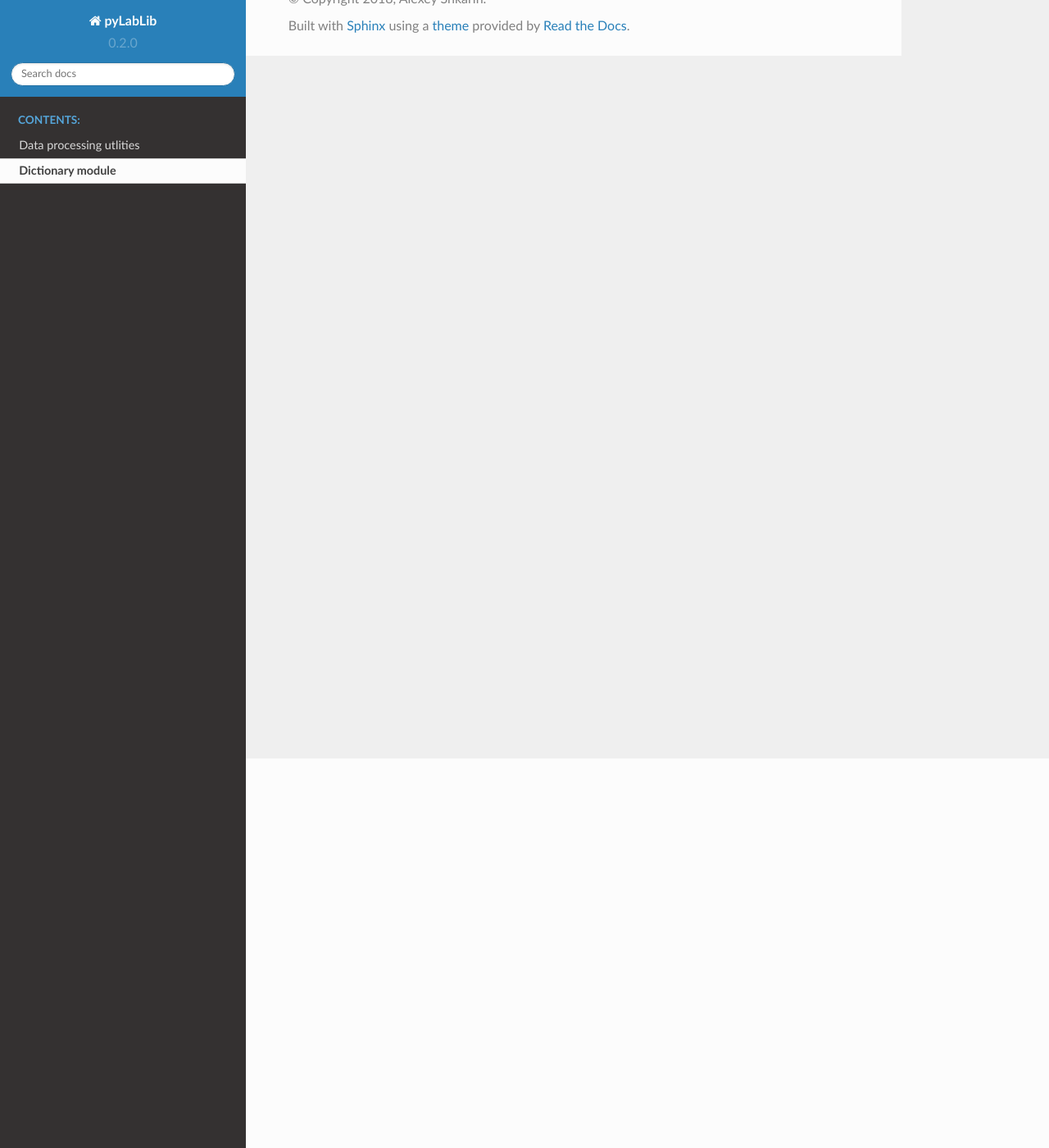
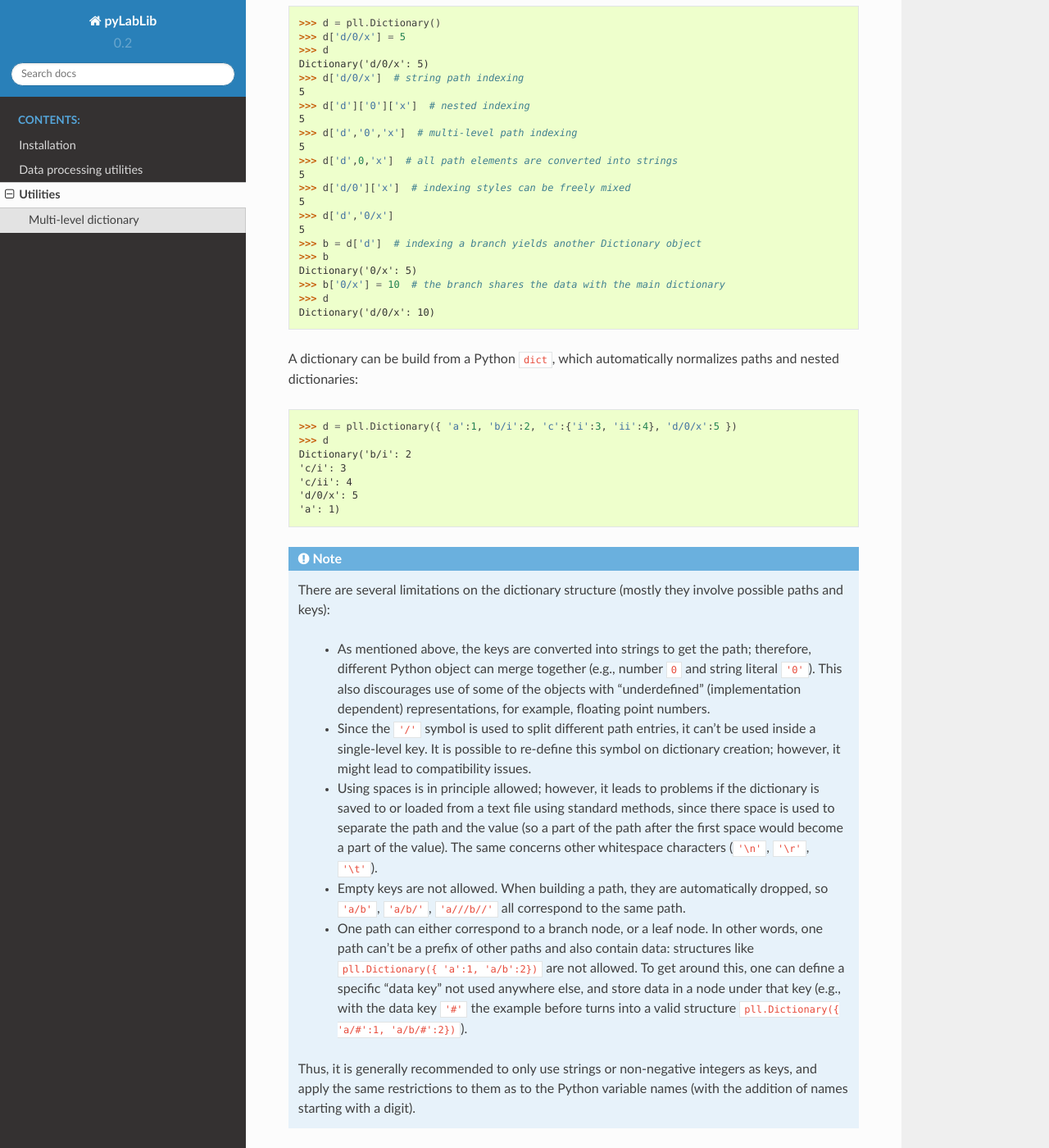
Before and after one commit to physici/pyLabLib, a Sphinx documentation site: the page built from docs/utils.rst, in a window 1280 px wide and 1400 px high, scrolled down 475 px. Shown: the whole window at 82% size. Built offline with Sphinx 7.4.7 and the Read the Docs theme 2.0.0, drawn with Linux system fonts in a browser that asks for light colours; formulas are drawn with MathJax 3; some of the changed text lies outside the part shown.

```diff
--- a/docs/conf.py
+++ b/docs/conf.py
@@ -58,9 +58,9 @@ author = u'Alexey Shkarin'
 # built documents.
 #
 # The short X.Y version.
-version = u'0.2.0'
+version = u'0.2'
 # The full version, including alpha/beta/rc tags.
-release = u'0.2.0'
+release = u'0.2.1'
 
 # The language for content autogenerated by Sphinx. Refer to documentation
 # for a list of supported languages.
--- a/docs/dataproc.rst
+++ b/docs/dataproc.rst
@@ -1,15 +1,15 @@
 .. _dataproc:
 
-########################
-Data processing utlities
-########################
+=========================
+Data processing utilities
+=========================
 
 
 -------
 Fitting
 -------
 
-Class :class:`Fitter` is a user-frendly wrapper around :func:`scipy.optimize.least_squares` routine. Dealing with fitting is made more convenient in a couple of ways:
+Class :class:`Fitter` is a user-friendly wrapper around :func:`scipy.optimize.least_squares` routine. Dealing with fitting is made more convenient in a couple of ways:
 
 - it is easy to specify the x-parameter name (in the case it is not the first parameter), or specify multiple x-parameters;
 - all of the fit and fixed parameters are specified by name; it is easy to switch between any parameter being fit or fixed;
@@ -61,7 +61,7 @@ Fitting 2D Gaussian and getting the parameter estimation errors::
     # fit_parameters dictionary specifies the initial guess
     fit_par = {"pos":(100,100), "width":10., "height":5.}
     fitter = pll.Fitter(gaussian, xarg_name=["x","y"], fit_parameters=fit_par)
-    xs, ys = np.meshgrid(np.arange(img.shape[0]), np.arange(img.shape[1])) # building x and y coordinates for the image
+    xs, ys = np.meshgrid(np.arange(img.shape[0]), np.arange(img.shape[1]), indexing="ij") # building x and y coordinates for the image
     # fit_stderr is a dictionary containing the fit error for the corresponding parameters
     fit_par, fit_func, fit_stderr = fitter.fit([xs,ys], img, return_stderr=True)
     imshow(fit_func(xs, ys))  # plot fit result
--- a/docs/index.rst
+++ b/docs/index.rst
@@ -10,6 +10,7 @@ Welcome to pyLabLib's documentation!
     :maxdepth: 2
     :caption: Contents:
 
+    install
     dataproc
     utils
 
--- a/docs/utils.rst
+++ b/docs/utils.rst
@@ -1,10 +1,60 @@
-===============
-Dictionary module
-===============
+=========
+Utilities
+=========
+
+----------------------
+Multi-level dictionary
+----------------------
 
 :class:`Dictionary` is an expansion of the standard `dict` class which supports tree structures (nested dictionaries). The extensions include:
 
 - handling multi-level paths and nested dictionaries, with several different indexing methods
 - iteration over the immediate branches, or over the whole tree structure
 - some additional methods: mapping, filtering, finding difference between two dictionaries
-- combined with :mod:`pylablib.core.fileio` allows to save and load the content in a human-readable fromat.
+- combined with :mod:`pylablib.core.fileio` allows to save and load the content in a human-readable format.
+
+Creating and indexing::
+
+    >>> d = pll.Dictionary()
+    >>> d['d/0/x'] = 5
+    >>> d
+    Dictionary('d/0/x': 5)
+    >>> d['d/0/x']  # string path indexing
+    5
+    >>> d['d']['0']['x']  # nested indexing
+    5
+    >>> d['d','0','x']  # multi-level path indexing
+    5
+    >>> d['d',0,'x']  # all path elements are converted into strings
+    5
+    >>> d['d/0']['x']  # indexing styles can be freely mixed
+    5
+    >>> d['d','0/x']
+    5
+    >>> b = d['d']  # indexing a branch yields another Dictionary object
+    >>> b
+    Dictionary('0/x': 5)
+    >>> b['0/x'] = 10  # the branch shares the data with the main dictionary
+    >>> d
+    Dictionary('d/0/x': 10)
+
+A dictionary can be build from a Python ``dict``, which automatically normalizes paths and nested dictionaries::
+
+    >>> d = pll.Dictionary({ 'a':1, 'b/i':2, 'c':{'i':3, 'ii':4}, 'd/0/x':5 })
+    >>> d
+    Dictionary('b/i': 2
+    'c/i': 3
+    'c/ii': 4
+    'd/0/x': 5
+    'a': 1)
+
+.. note::
+    There are several limitations on the dictionary structure (mostly they involve possible paths and keys):
+
+        - As mentioned above, the keys are converted into strings to get the path; therefore, different Python object can merge together (e.g., number ``0`` and string literal ``'0'``). This also discourages use of some of the objects with "underdefined" (implementation dependent) representations, for example, floating point numbers.
+        - Since the ``'/'`` symbol is used to split different path entries, it can't be used inside a single-level key. It is possible to re-define this symbol on dictionary creation; however, it might lead to compatibility issues.
+        - Using spaces is in principle allowed; however, it leads to problems if the dictionary is saved to or loaded from a text file using standard methods, since there space is used to separate the path and the value (so a part of the path after the first space would become a part of the value). The same concerns other whitespace characters (``'\n'``, ``'\r'``, ``'\t'``).
+        - Empty keys are not allowed. When building a path, they are automatically dropped, so ``'a/b'``, ``'a/b/'``, ``'a///b//'`` all correspond to the same path.
+        - One path can either correspond to a branch node, or a leaf node. In other words, one path can't be a prefix of other paths and also contain data: structures like ``pll.Dictionary({ 'a':1, 'a/b':2})`` are not allowed. To get around this, one can define a specific "data key" not used anywhere else, and store data in a node under that key (e.g., with the data key ``'#'`` the example before turns into a valid structure ``pll.Dictionary({ 'a/#':1, 'a/b/#':2})``).
+
+    Thus, it is generally recommended to only use strings or non-negative integers as keys, and apply the same restrictions to them as to the Python variable names (with the addition of names starting with a digit).
--- a/pylablib/__init__.py
+++ b/pylablib/__init__.py
@@ -1,6 +1,8 @@
 import os
 import os.path
 from .core.utils import module as module_utils  #@UnresolvedImport
+
+from .__use__ import *
 
 _load_path=os.path.abspath(os.curdir)
 
--- a/setup.py
+++ b/setup.py
@@ -16,7 +16,7 @@ with open(path.join(here, 'README.rst'), encoding='utf-8') as f:
 
 setup(
     name='pylablib',
-    version='0.2.0',
+    version='0.2.1',
     description='Collection of Python code for using in lab environment (data acquisition, device communication, data analysis)',
     long_description=long_description,
     url='https://github.com/AlexShkarin/pyLabLib',
```
Also changed, not shown: README.rst (+6 -4 lines), docs/install.rst (added, +29 -0 lines), 2 other files.
